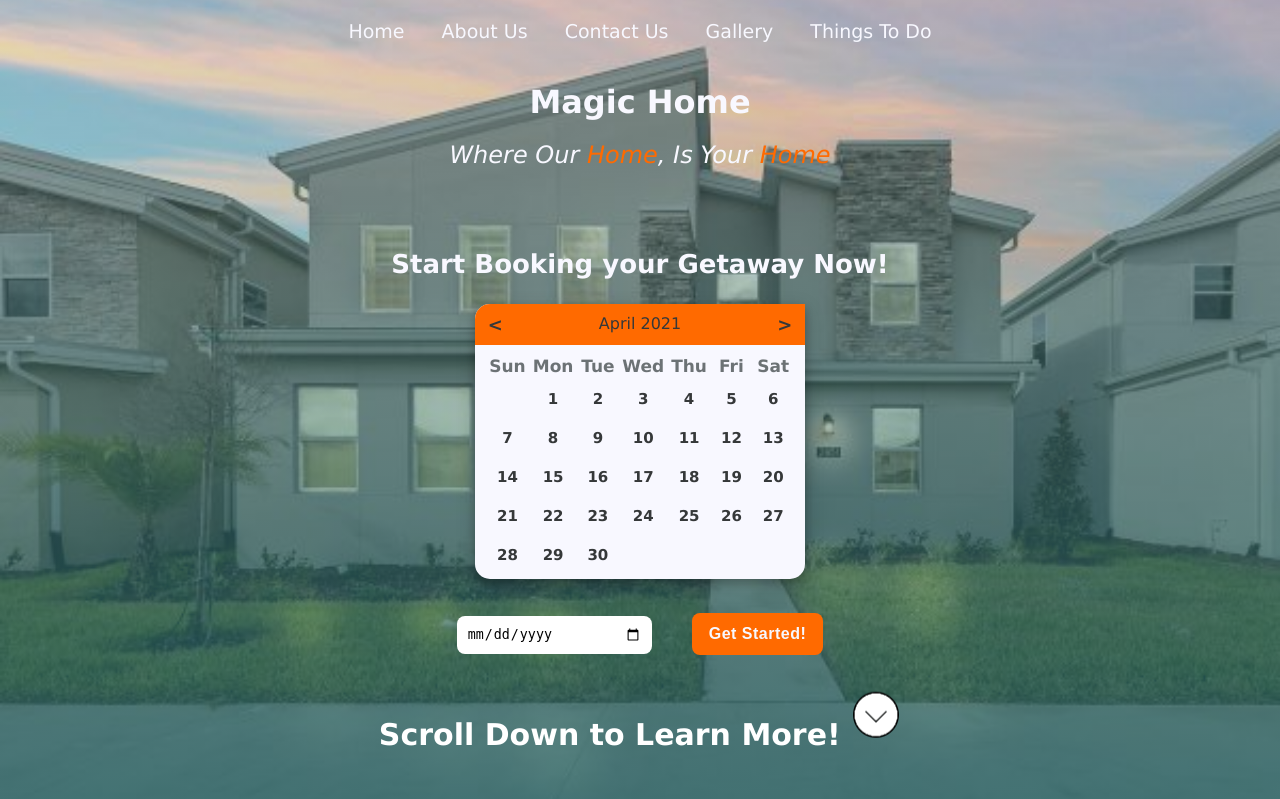
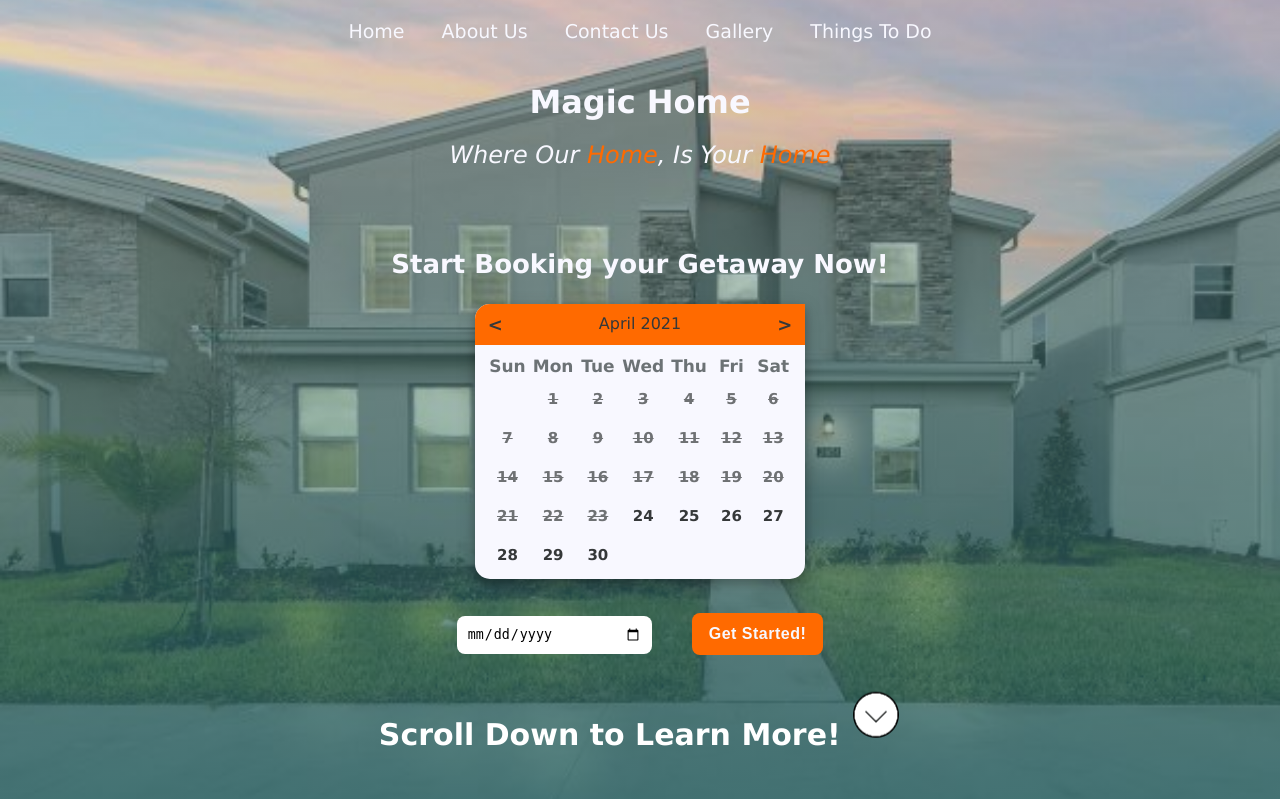
Before and after one commit to Weegee5859/airbnb_booking_website, a PHP site: page /home.php in a window 1280 px wide. Shown: the top 799 px of the page. Run offline with PHP 8.4, Linux system fonts and the light colour scheme.

Commit message:
calender small css
-pastdates are now crossed out and have no hover effect

```diff
--- a/final_website/html/css/homepage.css
+++ b/final_website/html/css/homepage.css
@@ -134,7 +134,12 @@ cursor: default;
 	text-align: center;
 }
 
-#dateCal td:hover {
+#dateCal td.date {
+	opacity: 0.7;
+	text-decoration: line-through;
+}
+
+#dateCal td.futuredate:hover {
 	border: 2px solid #ffb62a;
 	color: #ffb62a;
 }
```
